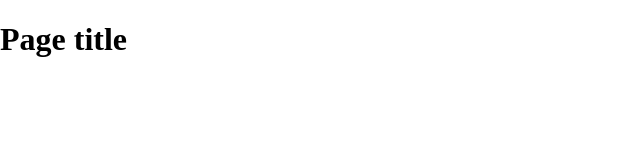
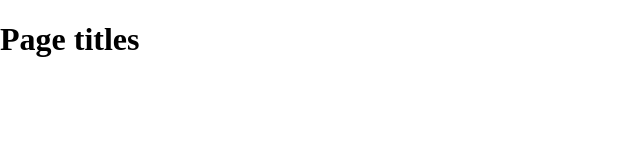
Before and after one commit to latrah2002/git-basics, a plain HTML site: page index.html in a window 1280 px wide. Shown: the full height of the page, 0-640 px from the left. Drawn offline with nearby package versions, Linux system fonts and the light colour scheme.

Commit message:
change change index file

```diff
--- a/index.html
+++ b/index.html
@@ -14,7 +14,7 @@
     </head>
     <body>
     <header>
-	<h1>Page title</h1>
+	<h1>Page titles</h1>
     </header>
     <nav id="pageNav">
     </nav>
```
